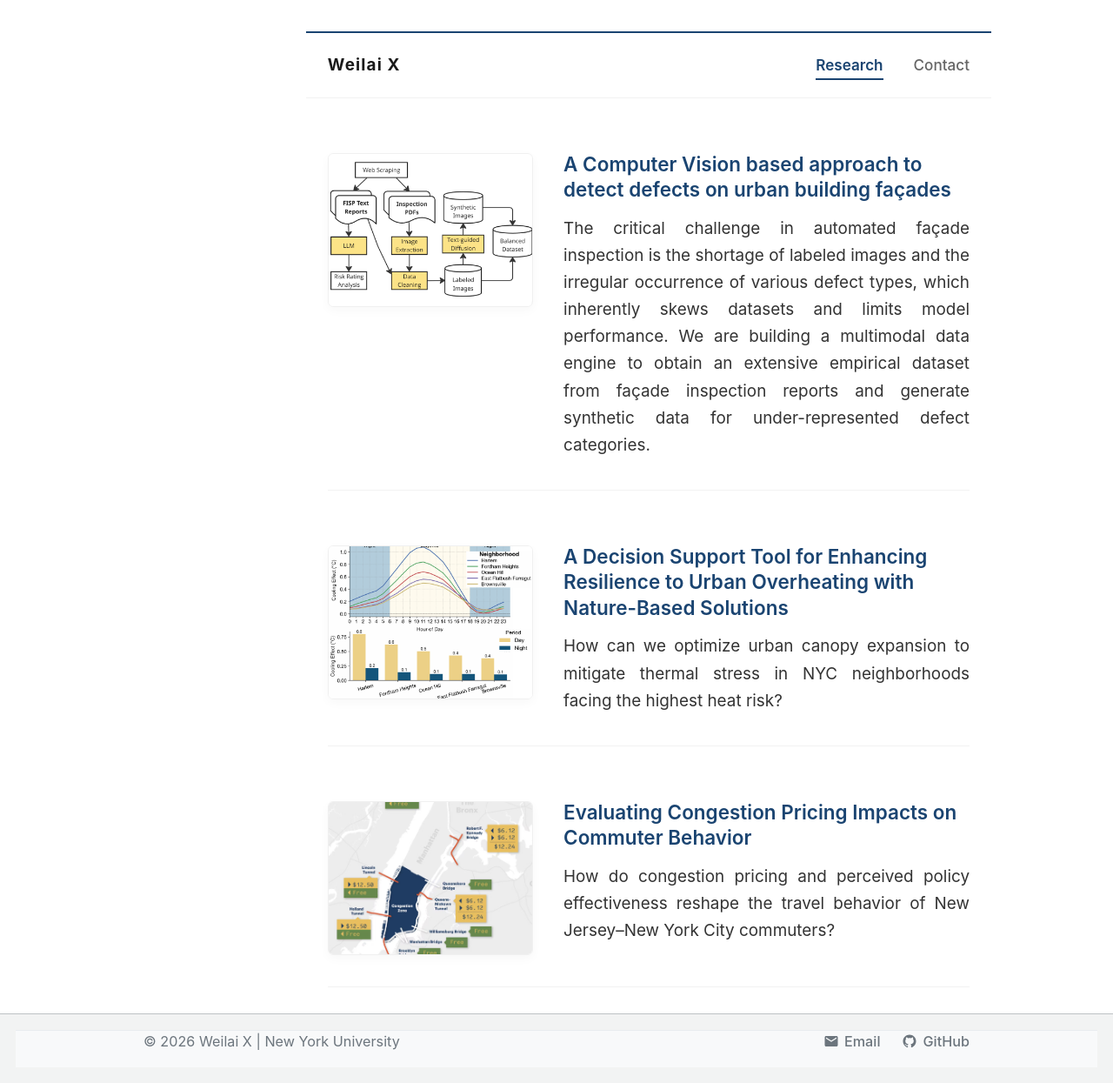
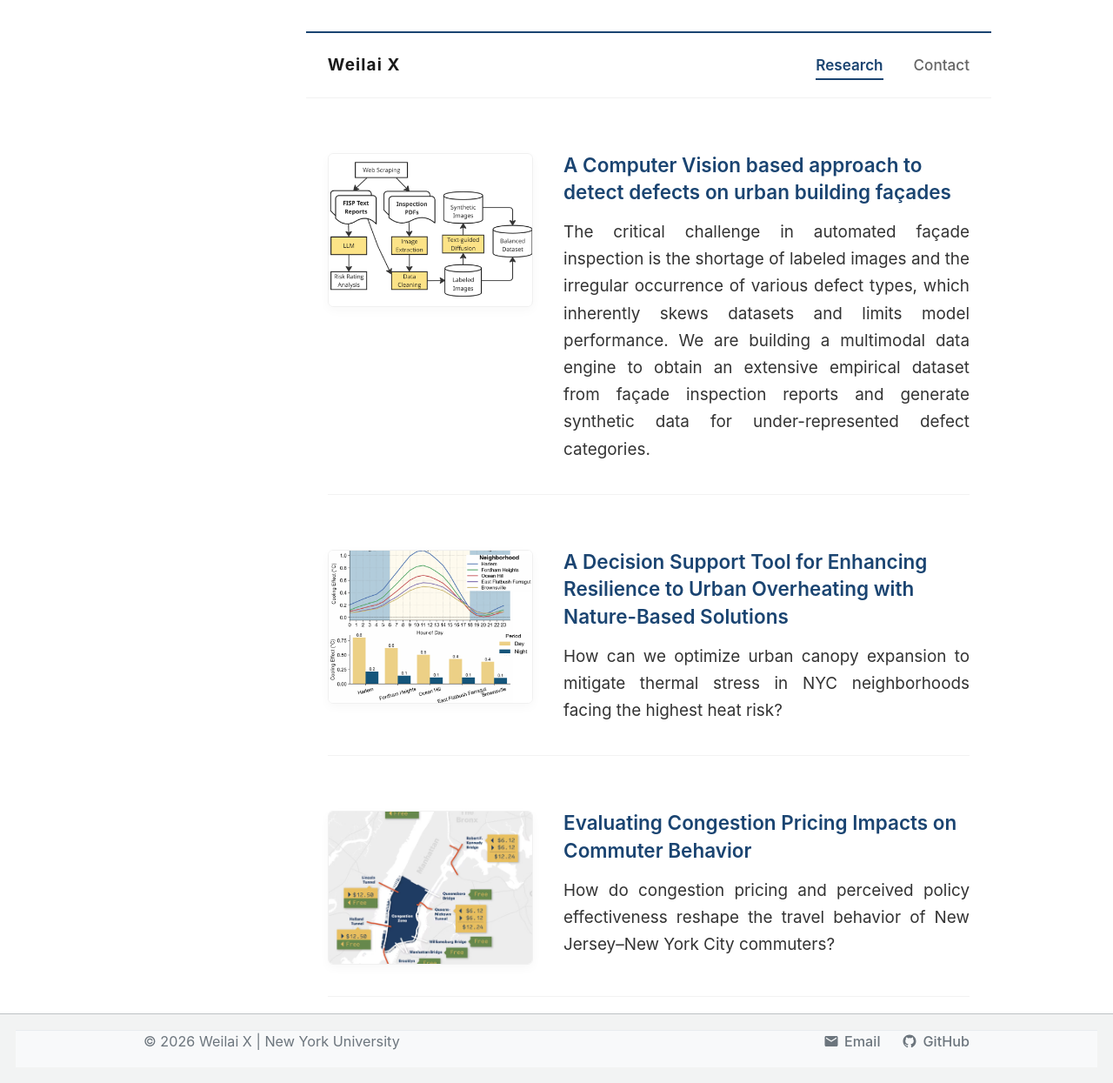
Before and after one commit to Seab0t/Seab0t.github.io, a Jekyll site: the page built from _pages/portfolio.html, in a window 1280 px wide and 1245 px high. Shown: the whole window at 87% size. Built offline with Jekyll 4.4.1, drawn with Linux system fonts in a browser that asks for light colours; a script bundle is joined from its source files by our own code; library files that are not in the unit come from our copies.

Commit message:
Update portfolio.html

```diff
--- a/_pages/portfolio.html
+++ b/_pages/portfolio.html
@@ -245,7 +245,7 @@ author_profile: false
   }
 </style>
 
-<div class="portfolio-gallery">
+<div class="portfolio-gallery" style="font-family: -apple-system, BlinkMacSystemFont, 'Helvetica Neue', 'Segoe UI', Roboto, Arial, sans-serif;">
   {% assign sorted_posts = site.portfolio | sort: 'order' %}
 
   {% for post in sorted_posts %}
@@ -266,10 +266,11 @@ author_profile: false
       </div>
 
       <div class="portfolio-content-wrapper">
-          <h2>
+          <h2 style="font-family: -apple-system, BlinkMacSystemFont, 'Helvetica Neue', 'Segoe UI', Roboto, Arial, sans-serif; font-size: 1.25rem; font-weight: 600; line-height: 1.4; margin-top: -2px; margin-bottom: 0.8rem;">
             <a href="{{ base_path }}{{ post.url }}">{{ post.title }}</a>
           </h2>
-          <div class="portfolio-excerpt">
+
+          <div class="portfolio-excerpt" style="font-family: -apple-system, BlinkMacSystemFont, 'Helvetica Neue', 'Segoe UI', Roboto, Arial, sans-serif; font-size: 1.05rem; color: #333333; line-height: 1.7; text-align: justify;">
             {{ post.gallery_description | markdownify }}
           </div>
 
@@ -277,7 +278,7 @@ author_profile: false
             <div style="display: flex; flex-wrap: wrap; gap: 8px; margin-top: 15px;">
               {% assign techs = post.project_tech | split: "," %}
               {% for tech in techs %}
-                <span style="font-size: 0.75rem; font-family: -apple-system, sans-serif; background-color: #f3f4f6; color: #4b5563; padding: 4px 10px; border-radius: 4px; font-weight: 500; letter-spacing: 0.02em;">
+                <span style="font-size: 0.75rem; font-family: -apple-system, BlinkMacSystemFont, 'Helvetica Neue', 'Segoe UI', Roboto, Arial, sans-serif; background-color: #f3f4f6; color: #4b5563; padding: 4px 10px; border-radius: 4px; font-weight: 500; letter-spacing: 0.02em;">
                   {{ tech | strip }}
                 </span>
               {% endfor %}
```
